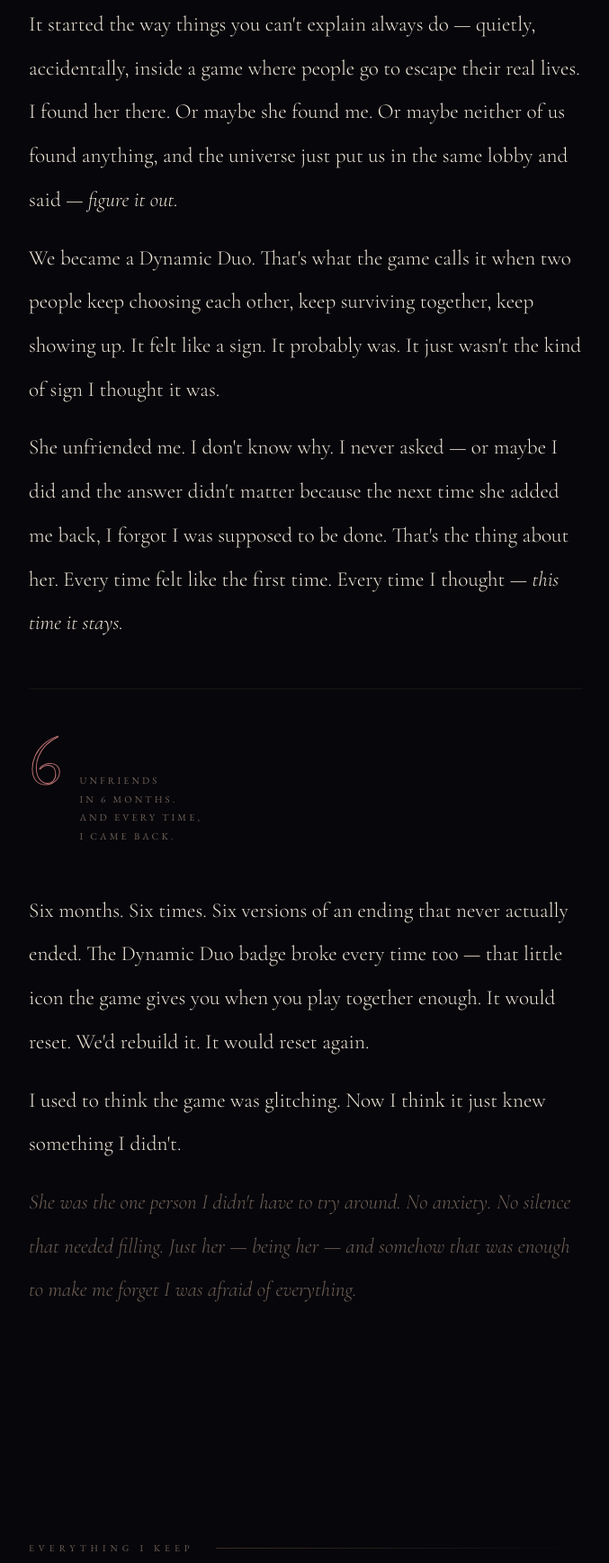
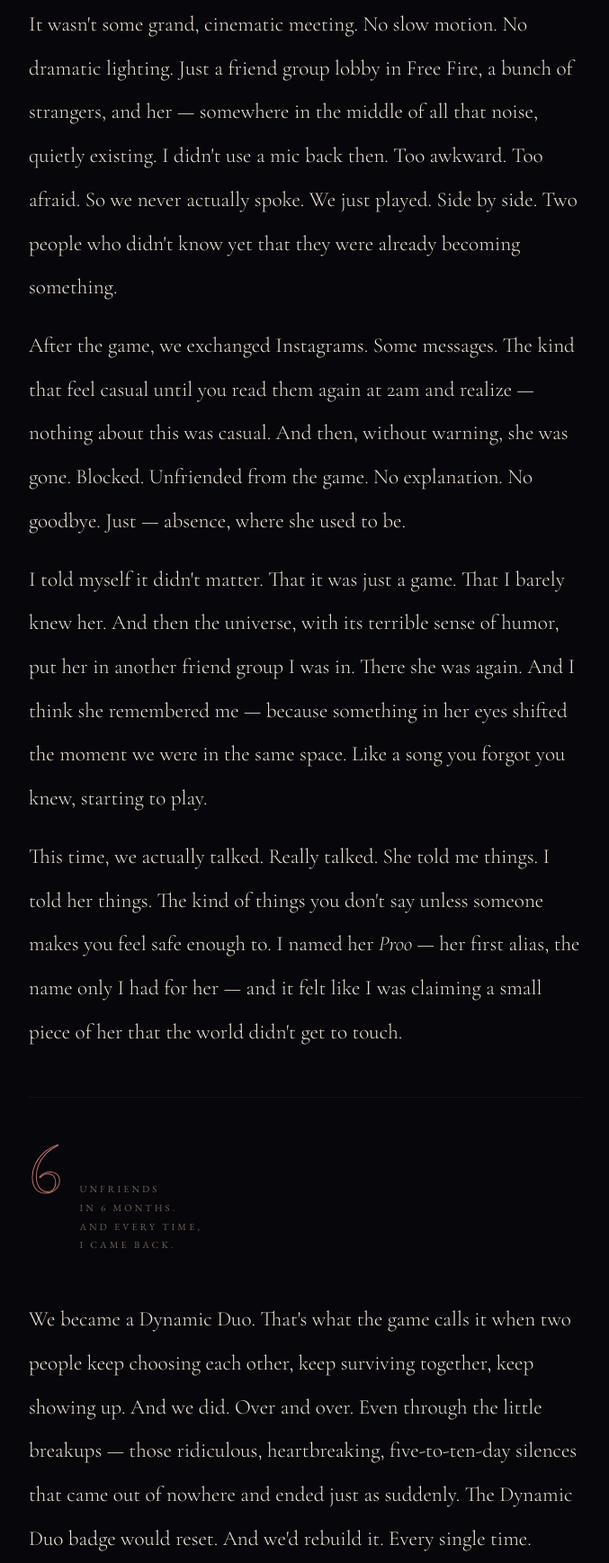
Before and after one commit to priyanshhhh/Nida, a plain HTML site: page index.html in a window 1280 px wide. Shown: the part 1477-3214 px from the top of the page at 90% size, without its empty margins (300-977 px from the left). Drawn offline with nearby package versions, Linux system fonts and the light colour scheme.

Commit message:
rewrite?

```diff
--- a/index.html
+++ b/index.html
@@ -186,15 +186,19 @@ section,.band,.raw-s,.hindi-s,.photo-s,.dv{position:relative;z-index:2}
   <div class="badge reveal">Free Fire — Dynamic Duo</div>
 
   <div class="reveal">
-    <p>It started the way things you can't explain always do — quietly, accidentally, inside a game where people go to escape their real lives. I found her there. Or maybe she found me. Or maybe neither of us found anything, and the universe just put us in the same lobby and said — <em>figure it out.</em></p>
+    <p>It wasn't some grand, cinematic meeting. No slow motion. No dramatic lighting. Just a friend group lobby in Free Fire, a bunch of strangers, and her — somewhere in the middle of all that noise, quietly existing. I didn't use a mic back then. Too awkward. Too afraid. So we never actually spoke. We just played. Side by side. Two people who didn't know yet that they were already becoming something.</p>
   </div>
 
   <div class="reveal">
-    <p>We became a Dynamic Duo. That's what the game calls it when two people keep choosing each other, keep surviving together, keep showing up. It felt like a sign. It probably was. It just wasn't the kind of sign I thought it was.</p>
+    <p>After the game, we exchanged Instagrams. Some messages. The kind that feel casual until you read them again at 2am and realize — nothing about this was casual. And then, without warning, she was gone. Blocked. Unfriended from the game. No explanation. No goodbye. Just — absence, where she used to be.</p>
   </div>
 
   <div class="reveal">
-    <p>She unfriended me. I don't know why. I never asked — or maybe I did and the answer didn't matter because the next time she added me back, I forgot I was supposed to be done. That's the thing about her. Every time felt like the first time. Every time I thought — <em>this time it stays.</em></p>
+    <p>I told myself it didn't matter. That it was just a game. That I barely knew her. And then the universe, with its terrible sense of humor, put her in another friend group I was in. There she was again. And I think she remembered me — because something in her eyes shifted the moment we were in the same space. Like a song you forgot you knew, starting to play.</p>
+  </div>
+
+  <div class="reveal">
+    <p>This time, we actually talked. Really talked. She told me things. I told her things. The kind of things you don't say unless someone makes you feel safe enough to. I named her <em>Proo</em> — her first alias, the name only I had for her — and it felt like I was claiming a small piece of her that the world didn't get to touch.</p>
   </div>
 
   <div class="stat reveal">
@@ -203,15 +207,15 @@ section,.band,.raw-s,.hindi-s,.photo-s,.dv{position:relative;z-index:2}
   </div>
 
   <div class="reveal">
-    <p>Six months. Six times. Six versions of an ending that never actually ended. The Dynamic Duo badge broke every time too — that little icon the game gives you when you play together enough. It would reset. We'd rebuild it. It would reset again.</p>
+    <p>We became a Dynamic Duo. That's what the game calls it when two people keep choosing each other, keep surviving together, keep showing up. And we did. Over and over. Even through the little breakups — those ridiculous, heartbreaking, five-to-ten-day silences that came out of nowhere and ended just as suddenly. The Dynamic Duo badge would reset. And we'd rebuild it. Every single time.</p>
   </div>
 
   <div class="reveal">
-    <p>I used to think the game was glitching. Now I think it just knew something I didn't.</p>
+    <p>I used to think we were just bad at this. Now I think we were just too real for anything simple.</p>
   </div>
 
   <div class="reveal">
-    <p style="color:var(--dim);font-style:italic">She was the one person I didn't have to try around. No anxiety. No silence that needed filling. Just her — being her — and somehow that was enough to make me forget I was afraid of everything.</p>
+    <p style="color:var(--dim);font-style:italic">She was childish in the best way — the way that makes ordinary Tuesday evenings feel like the kind of memory you'll want back someday. She didn't know how to be anything other than completely, dangerously herself. And I — I didn't know how to be anywhere other than right next to her.</p>
   </div>
 
 </div>
@@ -1713,7 +1717,7 @@ section,.band,.raw-s,.hindi-s,.photo-s,.dv{position:relative;z-index:2}
     It felt like the only thing I was doing right."
   </p>
   <div class="closing-ghost rslow">her.</div>
-  <p class="closing-last reveal" style="transition-delay:.5s">— Priyansh, Dum Spiro, Spero —</p>
+  <p class="closing-last reveal" style="transition-delay:.5s">— Priyansh, still waiting —</p>
   <p class="closing-last reveal" style="transition-delay:.9s;margin-top:3.5rem;opacity:.3;font-size:.6rem;letter-spacing:.35em">written in winter &nbsp;·&nbsp; 2024 &nbsp;·&nbsp; somewhere between 3am and never moving on</p>
 </section>
 
```
